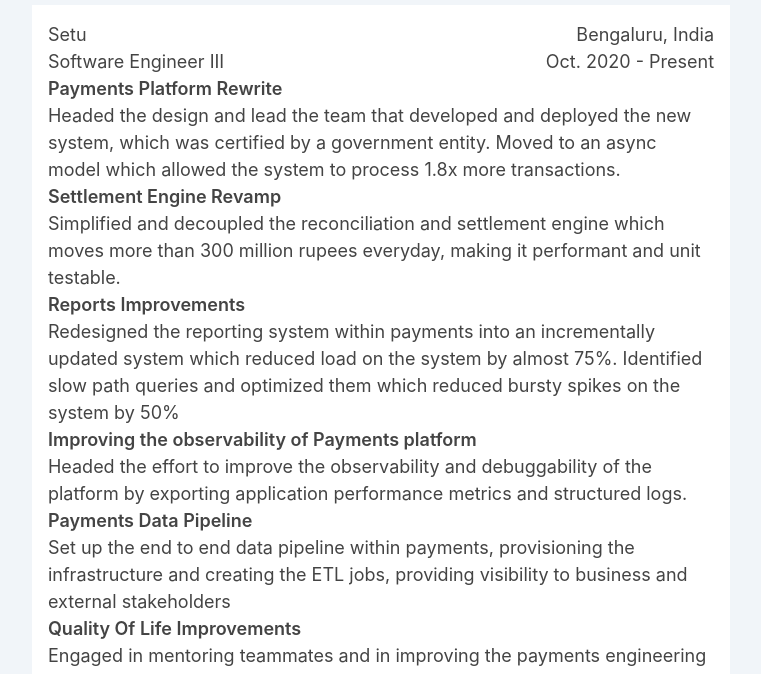
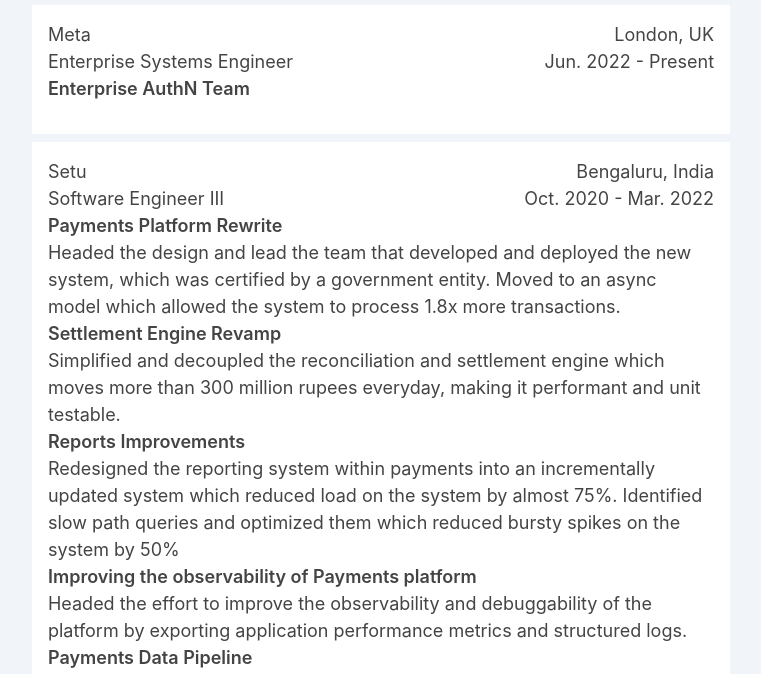
Before and after one commit to crunchbang/crunchbang.github.io, an Astro site: page /resume in a window 1280 px wide. Shown: the part 122-796 px from the top of the page, without its empty margins (259-1020 px from the left). Built offline with nearby package versions, Linux system fonts and the light colour scheme; Astro itself is replaced by a stand-in of ours.

Commit message:
Updated resume with updated job details

```diff
--- a/src/pages/resume.astro
+++ b/src/pages/resume.astro
@@ -20,8 +20,20 @@ const description = "Resume";
             website="athulsuresh.com"
         />
         <ResumeSection
+            company="Meta"
+            duration="Jun. 2022 - Present"
+            location="London, UK"
+            title="Enterprise Systems Engineer"
+            achievements={[
+                {
+                    summary: "Enterprise AuthN Team",
+                    description: "",
+                },
+            ]}
+        />
+        <ResumeSection
             company="Setu"
-            duration="Oct. 2020 - Present"
+            duration="Oct. 2020 - Mar. 2022"
             location="Bengaluru, India"
             title="Software Engineer III"
             achievements={[
```
